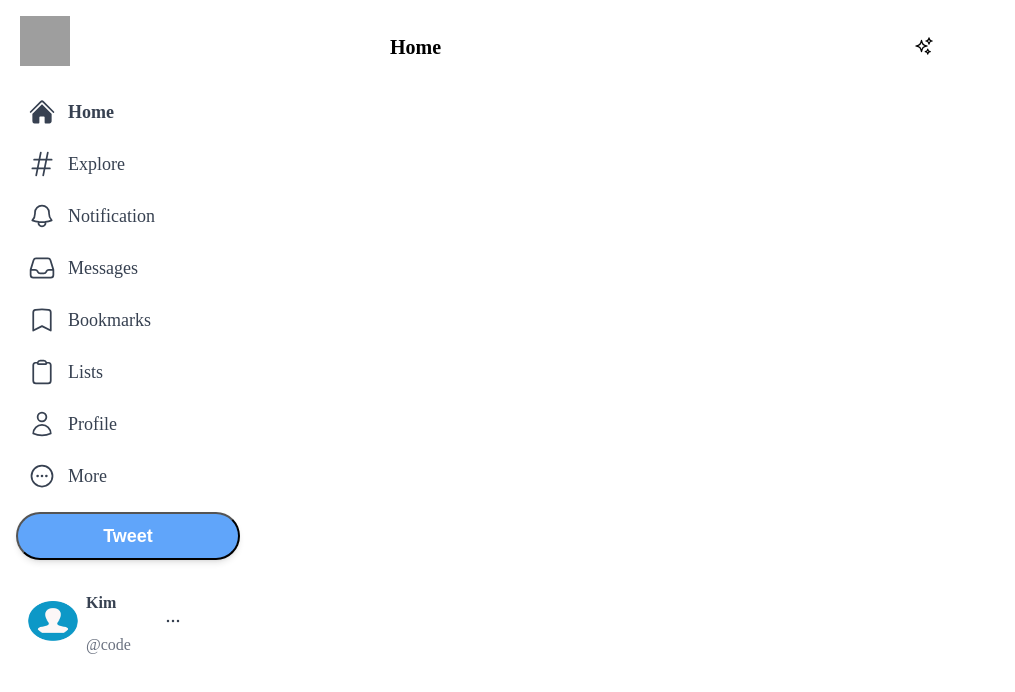
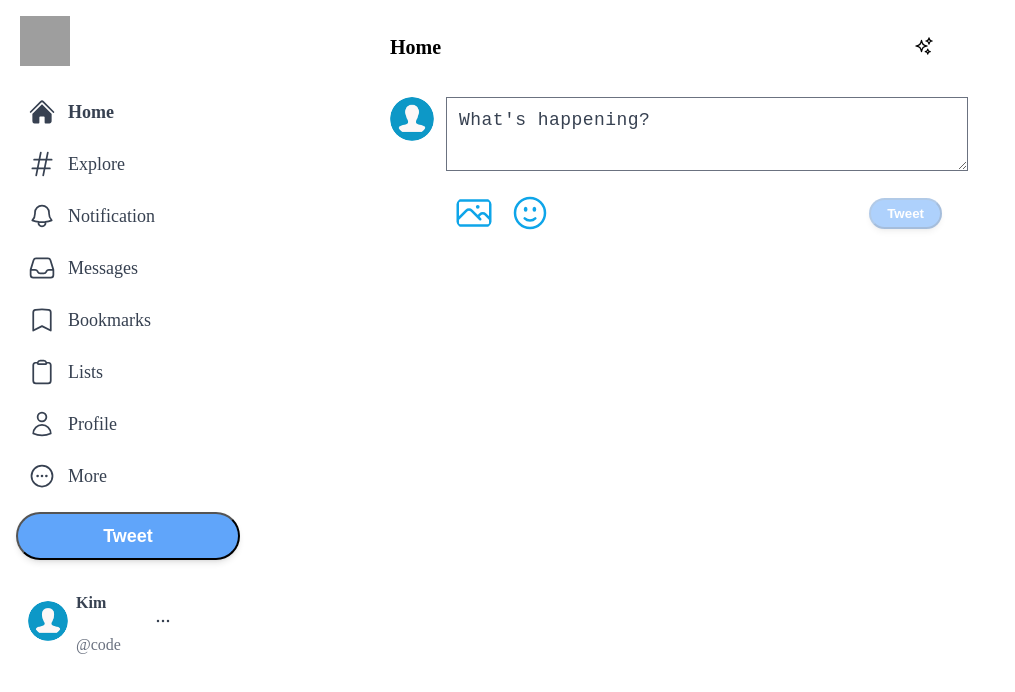
Before and after one commit to functionaljavaExtream/twitterClone, a Next.js app: page / in a window 1280 px wide. Shown: the top 692 px of the page, without its empty margins (0-1015 px from the left). Built offline with nearby package versions, Linux system fonts and the light colour scheme; grey boxes are pictures that could not be loaded.

Commit message:
add the input section fo the feed comment

```diff
--- a/app/feed/feedlayout.tsx
+++ b/app/feed/feedlayout.tsx
@@ -1,4 +1,5 @@
 import {SparklesIcon} from "@heroicons/react/24/outline";
+import Input from "./input";
 
 const FeedLayout = () => {
     return (
@@ -9,6 +10,9 @@
                 <SparklesIcon className="h-5"/>
             </div>
         </div>
+        <div>
+            <Input />
+        </div>
       </div>
     );
   }
--- /dev/null
+++ b/app/feed/input.tsx
@@ -0,0 +1,23 @@
+import {PhotoIcon, FaceSmileIcon } from "@heroicons/react/24/outline";
+
+const Input = () => {
+    return (
+      <div className="flex border-b border-gray-200 p-3 space-x-3">
+        <img src='/user_image_default.png' className="h-11 w-11 rounded-full coursor-pointer hover:brightness-95" alt="user-img"/>
+        <div className="w-full divide-y divied-gray-200">
+            <div className="">
+                <textarea className="w-full focus:ring-0 text-lg placeholder-gray-700 tracking-wide min-h-[50px] text-gray-700" rows={2} placeholder="What's happening?"></textarea>
+            </div>
+            <div className="flex items-center justify-between pt-2.5">
+                <div className="flex">
+                    <PhotoIcon className="h-10 w-10 hoverEffect p-2 text-sky-500 hover:bg-sky-100" />
+                    <FaceSmileIcon className="h-10 w-10 hoverEffect p-2 text-sky-500 hover:bg-sky-100"/>
+                </div>
+                <button className="bg-blue-400 text-white px-4 py-1.5 rounded-full font-bold shadow-md hover:brightness-95 disabled:opacity-50" disabled>Tweet</button>
+            </div>
+        </div>
+      </div>
+    );
+  }
+
+  export default Input
--- a/app/sidebar/sidebarLayout.tsx
+++ b/app/sidebar/sidebarLayout.tsx
@@ -26,7 +26,7 @@
         <button className="bg-blue-400 text-white rounded-full w-56 h-12 font-bold shadow-md hover:brightness-95 text-lg hidden xl:inline">Tweet</button>
         {/** Mini-profile */}
         <div className="hoverEffect text-gray-700 flex items-center justify-center xl:justify-start mt-auto">
-          <img width={"50"} height={"50"} src='/user_image_default.png' className="h-10 2-10 rounded-full xl:mr-2"/>
+          <img width={"50"} height={"50"} src='/user_image_default.png' className="h-10 w-10 rounded-full xl:mr-2"/>
           <div className="leading-5 hidden xl:inline">
               <h4 className="font-bold">Kim</h4>
               <p className="text-gray-500">@code</p>
--- a/package.json
+++ b/package.json
@@ -24,6 +24,7 @@
     "typescript": "4.9.3"
   },
   "devDependencies": {
+    "@tailwindcss/forms": "^0.5.3",
     "autoprefixer": "^10.4.13",
     "postcss": "^8.4.19",
     "tailwindcss": "^3.2.4"
--- a/tailwind.config.js
+++ b/tailwind.config.js
@@ -7,5 +7,7 @@
   theme: {
     extend: {},
   },
-  plugins: [],
+  plugins: [
+    require('@tailwindcss/forms')
+  ],
 };
```
Also changed, not shown: 1 other file (tests, documents, lock files or other folders).
